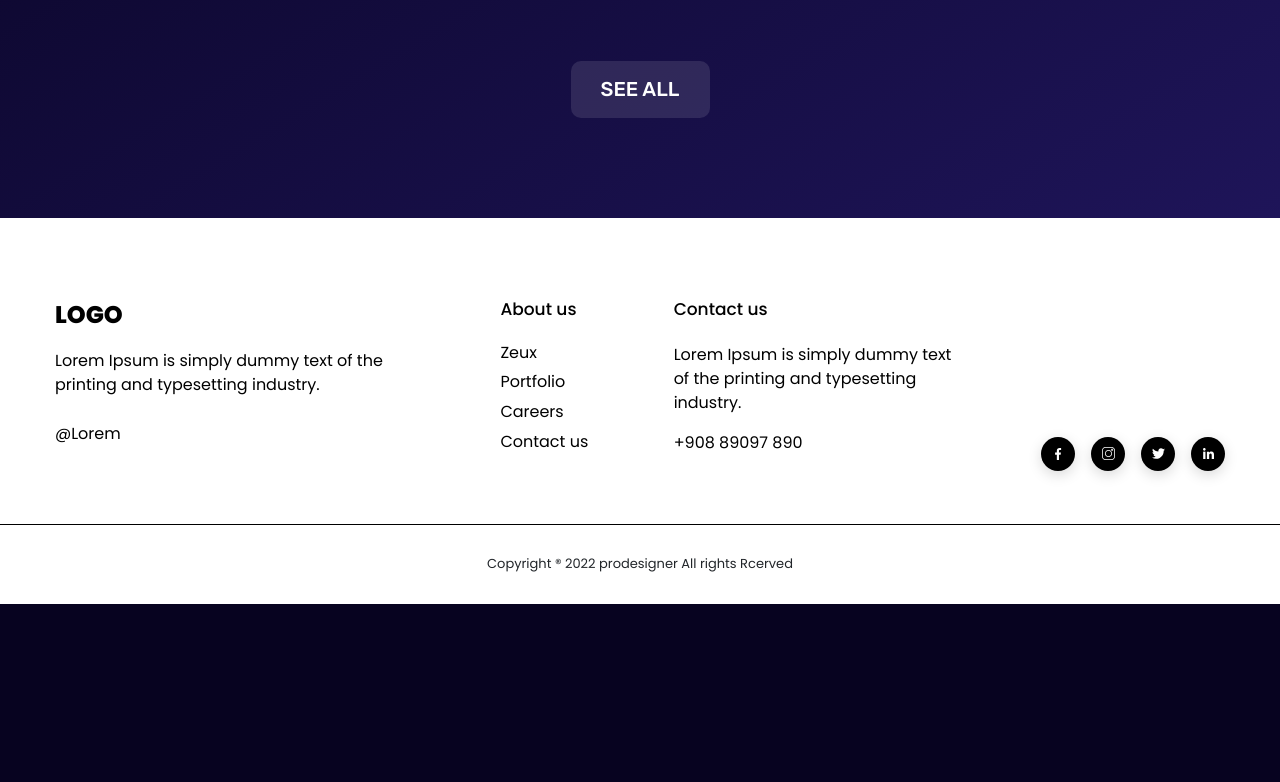
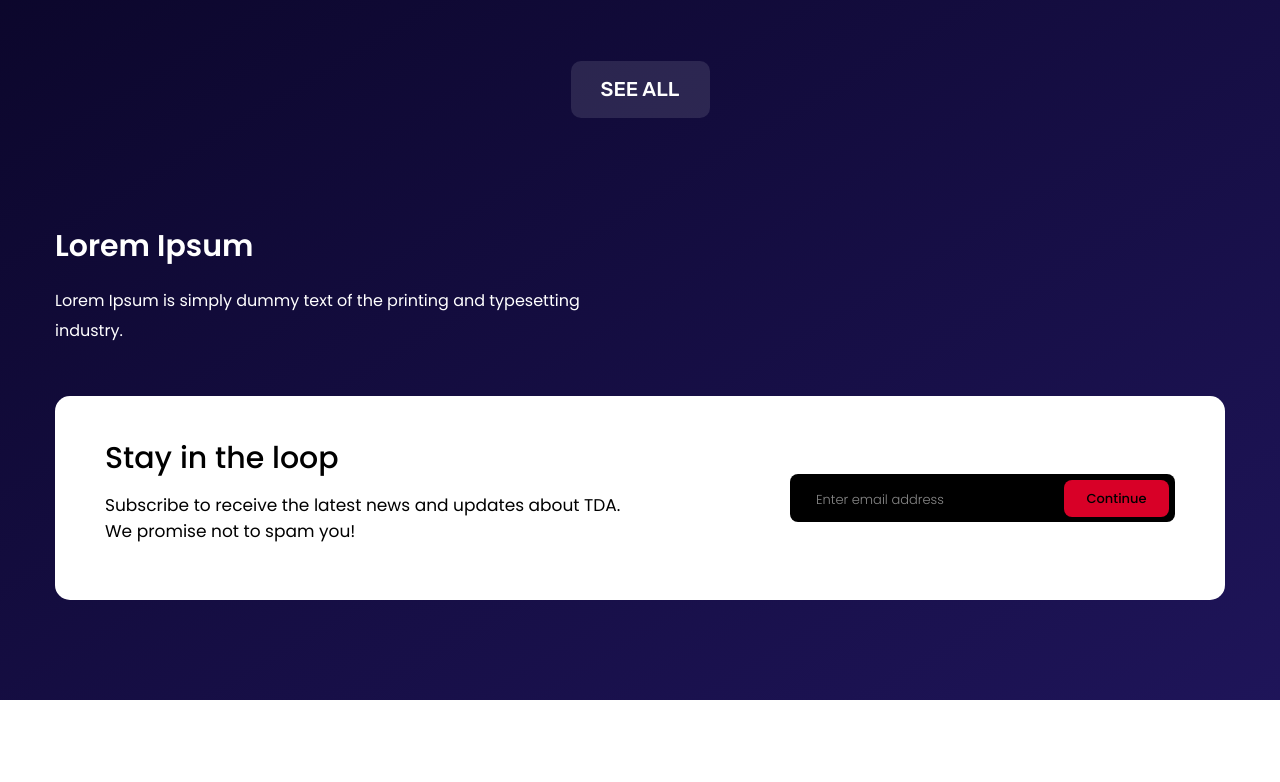
Before and after one commit to Bakha022/Gaming-Website, a React (Vite) app: page / in a window 1280 px wide. Shown: the part 4085-4867 px from the top of the page. Before the commit the page ends 4689 px from the top, so only its background shows below. Built offline with nearby package versions, Linux system fonts and the light colour scheme.

Commit message:
Subscribe section added with props

```diff
--- a/src/components/RecentProjects/RecentProjects.jsx
+++ b/src/components/RecentProjects/RecentProjects.jsx
@@ -9,6 +9,7 @@ import img3 from "../../assets/images/img-3.png";
 import img4 from "../../assets/images/img-4.png";
 import img5 from "../../assets/images/img-5.png";
 import img6 from "../../assets/images/img-6.png";
+import Subscribe from "../subscribe/Subscribe";
 // import Subscribe from "../subscribe/Subscribe";
 
 class RecentProjects extends Component {
@@ -33,6 +34,7 @@ class RecentProjects extends Component {
             <Link to="/">SEE ALL</Link>
             {/* <Subscribe /> */}
           </div>
+          <Subscribe formColor={'#ffffff'} textColors={'#000000'} inputColor={'#000000'} buttonColor={'#D80027'} />
         </div>
       </div>
     );
--- a/src/components/RecentProjects/RecentProjects.module.css
+++ b/src/components/RecentProjects/RecentProjects.module.css
@@ -1,5 +1,6 @@
 .recent-project-wrapper {
   background: linear-gradient(148.9deg, #070320 18.81%, #3b2a9f 199.4%);
+  padding-bottom: 100px;
 }
 .recent-projects {
   height: auto;
--- /dev/null
+++ b/src/components/subscribe/Subscribe.jsx
@@ -0,0 +1,38 @@
+import { Component } from "react";
+import Style from "./Subscribe.module.css";
+
+class Subscribe extends Component {
+    render() {
+        const { formColor, textColors, inputColor, buttonColor } = this.props;
+
+        return (
+            <div className={`${Style['subscribe']}`}>
+                <h3>Lorem Ipsum</h3>
+                <p>
+                    Lorem Ipsum is simply dummy text of the printing and typesetting
+                    industry.
+                </p>
+                <form style={{ backgroundColor: formColor }}>
+                    <div className={`${Style['form-info']}`}>
+                        <h4 style={{ color: textColors }}>Stay in the loop</h4>
+                        <p style={{ color: textColors }}>
+                            Subscribe to receive the latest news and updates about TDA. We
+                            promise not to spam you!
+                        </p>
+                    </div>
+                    <div style={{ backgroundColor: inputColor }} className={`${Style['email-wrapper']}`}>
+                        <input
+                            type="email"
+                            onChange={(e) => this.setState({ email: e.target.value })}
+                            required
+                            placeholder="Enter email address"
+                        />
+                        <button style={{ backgroundColor: buttonColor }} >Continue</button>
+                    </div>
+                </form >
+            </div >
+        );
+    }
+}
+
+export default Subscribe;
--- /dev/null
+++ b/src/components/subscribe/Subscribe.module.css
@@ -0,0 +1,109 @@
+.subscribe {
+  height: auto;
+}
+
+.subscribe h3 {
+  font-size: 30px;
+  font-weight: 600;
+  line-height: 56.25px;
+  color: #ffffff;
+}
+.subscribe p {
+  max-width: 545px;
+  font-size: 16px;
+  font-weight: 400;
+  line-height: 30px;
+  color: #ffffff;
+  margin-top: 12px;
+  text-align: left;
+}
+
+.subscribe form {
+  display: flex;
+  justify-content: space-between;
+  align-items: center;
+  margin-top: 50px;
+  border-radius: 15px;
+  padding: 40px 50px;
+}
+
+.form-info h4 {
+  text-align: left;
+  font-size: 30px;
+  font-weight: 500;
+  line-height: 45px;
+}
+.form-info p {
+  font-size: 17px;
+  font-weight: 400;
+  text-align: left;
+  line-height: 25.5px;
+}
+
+.email-wrapper {
+  max-width: 385px;
+  width: 100%;
+  height: 48px;
+  border-radius: 8px;
+  display: flex;
+  justify-content: space-between;
+  align-items: center;
+  padding: 6px;
+}
+
+.email-wrapper input {
+  font-family: Poppins;
+  height: 100%;
+  width: 70%;
+  background-color: transparent;
+  border: none;
+  outline: none;
+  color: #ffffff;
+  padding-left: 20px;
+}
+
+.email-wrapper input::placeholder {
+  font-family: Poppins;
+  font-size: 13px;
+  font-weight: 300;
+  line-height: 19.5px;
+  text-align: left;
+  color: #898989;
+}
+
+.email-wrapper button {
+  font-family: Poppins;
+  width: 105px;
+  height: 37px;
+  border-radius: 8px;
+  border: none;
+  font-size: 13px;
+  font-weight: 500;
+  line-height: 19.5px;
+  color: #000000;
+  cursor: pointer;
+}
+
+@media screen and (max-width: 768px) {
+  .subscribe form {
+    flex-direction: column;
+    gap: 40px;
+    padding: 15px 15px;
+  }
+  .form-info p {
+    max-width: 100%;
+  }
+
+  .email-wrapper {
+    max-width: 100%;
+  }
+}
+
+@media screen and (max-width: 430px) {
+  .subscribe h3 {
+    font-size: 25px;
+  }
+  .form-info h4 {
+    font-size: 25px;
+  }
+}
```
